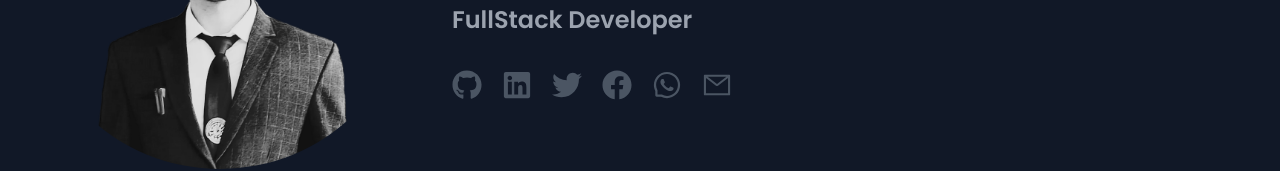
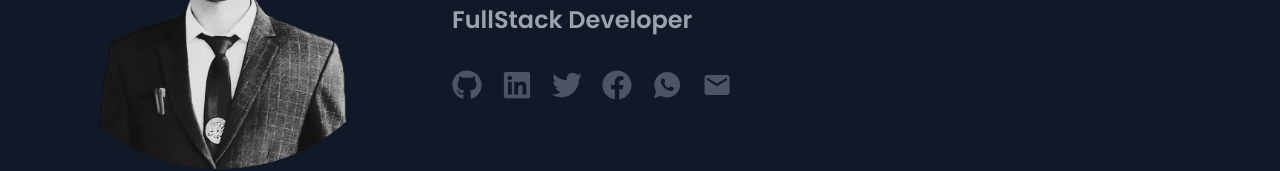
Before and after one commit to ikram98ai/portfolio, a React (Vite) app: page / in a window 1280 px wide. Shown: the part 443-614 px from the top of the page. Built offline with nearby package versions, Linux system fonts and the light colour scheme.

Commit message:
changing icons

```diff
--- a/src/components/Hero.tsx
+++ b/src/components/Hero.tsx
@@ -1,7 +1,7 @@
 import hero from "../assets/images/hero.png";
 import { FaFacebook,FaLinkedin,FaTwitter,FaGithub} from "react-icons/fa";
-import { AiOutlineWhatsApp, AiOutlineMail } from "react-icons/ai";
-
+import {MdEmail} from "react-icons/md"
+import {IoLogoWhatsapp} from "react-icons/io"
 
 const Hero = () =>{
 
@@ -11,8 +11,8 @@ const Hero = () =>{
         {icon: <FaLinkedin/>,link:"https://www.linkedin.com/in/ikram-khan-929658249/"},
         {icon: <FaTwitter/>,link:"https://twitter.com/Ikram9820"},
         {icon: <FaFacebook/>,link:"https://web.facebook.com/profile.php?id=100094423407781"},
-        {icon: <AiOutlineWhatsApp/>, link:"https://wa.me/+923020185186"},
-        {icon: <AiOutlineMail/>, link: "mailto:ikkhan.se@gmail.com"}
+        {icon: <IoLogoWhatsapp/>, link:"https://wa.me/+923020185186"},
+        {icon: <MdEmail/>, link: "mailto:ikkhan.se@gmail.com"}
     ]
 
 
```
